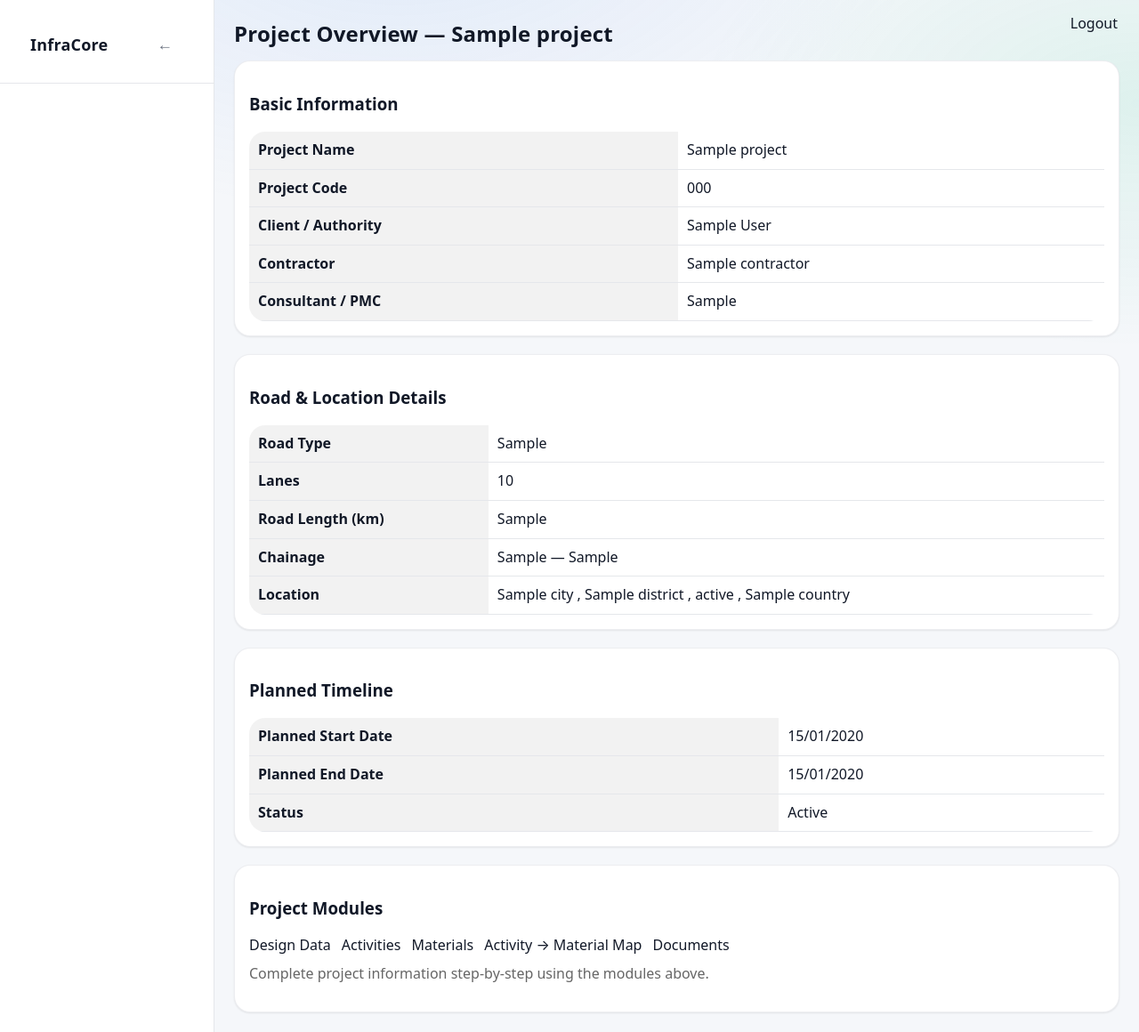
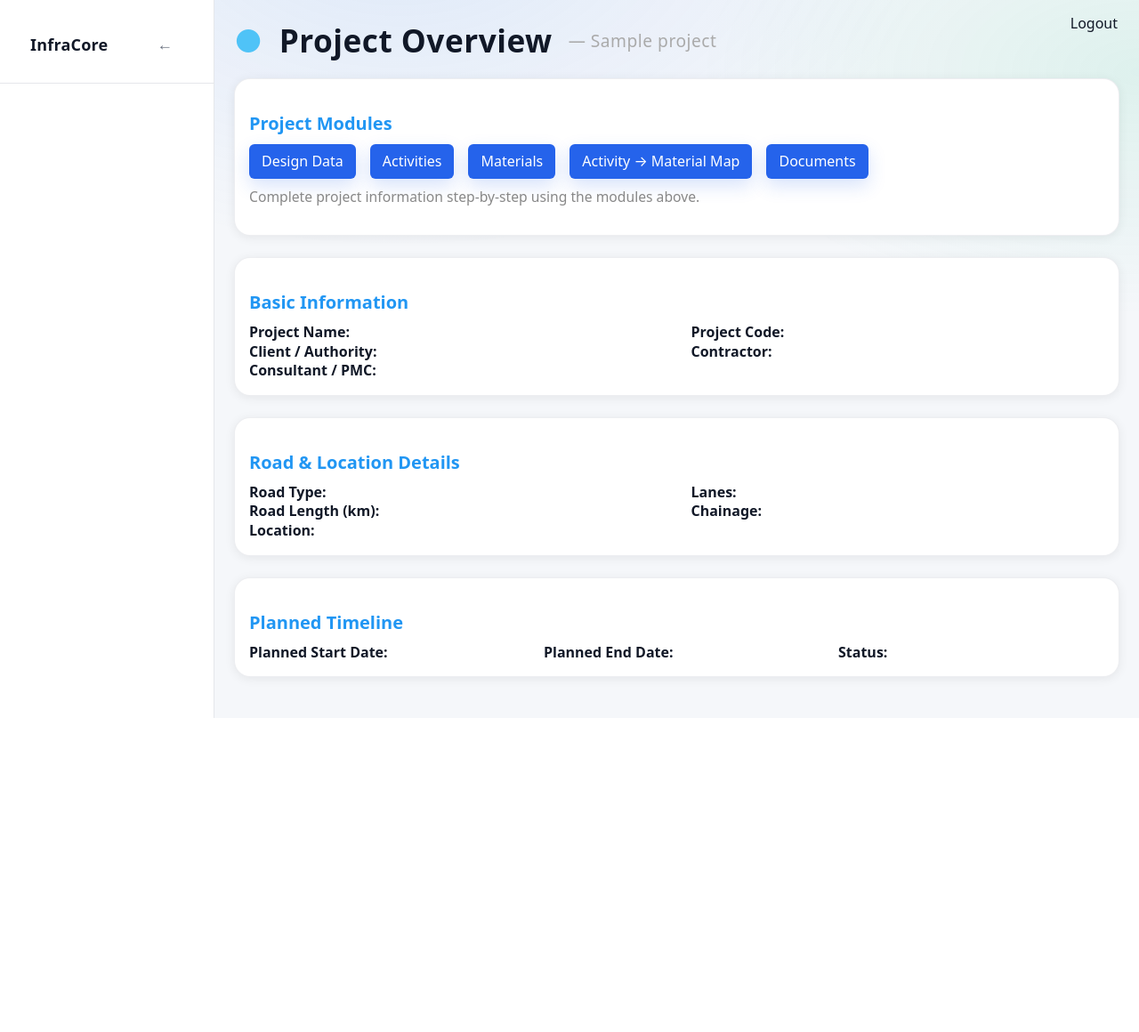
Before and after one commit to Noor0244/InfraCore, a FastAPI app: template app/templates/projects/overview.html in a window 1280 px wide. Shown: the whole page at 89% size. After the commit the page ends 807 px from the top, so only its background shows below. Run offline with FastAPI, Linux system fonts and the light colour scheme; the template is opened without the code that fills it: most values are stand-ins (such as "Sample title", 1, 10 or a date in 2020); parts of the project's set-up code (start-up, migrations or seed data) failed here and were passed over.

Commit message:
New Update For D

```diff
--- a/app/templates/project_materials.html
+++ b/app/templates/project_materials.html
@@ -7,7 +7,7 @@
     <div style="opacity:0.8;font-size:13px">Project Type: <span class="badge">{{ project.project_type or '—' }}</span></div>
   </div>
   <div style="display:flex;gap:10px;flex-wrap:wrap">
-    <a href="/projects/{{ project.id }}" class="btn">← Overview</a>
+    <!-- Overview button removed -->
     <a href="/projects/{{ project.id }}/activity-materials" class="btn">Activity → Material Map</a>
     <a href="/execution/{{ project.id }}" class="btn">Daily Entry</a>
   </div>
--- a/app/templates/projects.html
+++ b/app/templates/projects.html
@@ -74,6 +74,11 @@
                     </a>
                     {% endif %}
 
+                        <!-- 📄 PROJECT DETAILS (ALL USERS) -->
+                        <a href="/projects/{{ project.id }}" class="btn-info btn-sm">
+                            📄 Project Details
+                        </a>
+
                     <!-- 📦 ARCHIVE / RESTORE (ADMIN + MANAGER ONLY) -->
                       {% if user["role"] in ["admin", "superadmin", "manager"] %}
                     <form method="post"
--- a/app/templates/projects/design_data.html
+++ b/app/templates/projects/design_data.html
@@ -102,9 +102,7 @@
 </div>
 
 <div style="margin-top: 20px;">
-    <a href="/projects/{{ project.id }}" class="btn">
-        ← Back to Project Overview
-    </a>
+    <!-- Back to Project Overview removed -->
 </div>
 
 {% endblock %}
--- a/app/templates/projects/overview.html
+++ b/app/templates/projects/overview.html
@@ -2,71 +2,46 @@
 
 {% block content %}
 
-<h1 class="page-title">
-    Project Overview — {{ project.name }}
-</h1>
-
-<div class="card" style="max-width: 1100px; margin-bottom: 20px;">
-    <h3>Basic Information</h3>
-
-    <table class="table">
-        <tr>
-            <th>Project Name</th>
-            <td>{{ project.name }}</td>
-        </tr>
-        <tr>
-            <th>Project Code</th>
-            <td>{{ project.project_code or "-" }}</td>
-        </tr>
-        <tr>
-            <th>Client / Authority</th>
-            <td>{{ project.client_authority or "-" }}</td>
-        </tr>
-        <tr>
-            <th>Contractor</th>
-            <td>{{ project.contractor or "-" }}</td>
-        </tr>
-        <tr>
-            <th>Consultant / PMC</th>
-            <td>{{ project.consultant_pmc or "-" }}</td>
-        </tr>
-    </table>
+<div class="page-title" style="font-size:2.2rem;font-weight:700;margin-bottom:18px;letter-spacing:0.5px;display:flex;align-items:center;gap:18px;">
+    <span style="color:#4fc3f7;">&#9679;</span>
+    <span>Project Overview</span>
+    <span style="font-size:1.2rem;font-weight:400;color:#aaa;">— {{ project.name }}</span>
 </div>
 
-<div class="card" style="max-width: 1100px; margin-bottom: 20px;">
-    <h3>Road & Location Details</h3>
+<div class="card" style="max-width: 1100px; box-shadow:0 2px 12px 0 rgba(0,0,0,0.07); margin-bottom: 24px;">
+    <h3 style="margin-bottom:10px;font-size:1.25rem;font-weight:600;color:#2196f3;">Project Modules</h3>
+    <div style="display: flex; gap: 16px; flex-wrap: wrap; margin-bottom: 8px;">
+        <a href="/projects/{{ project.id }}/design-data" class="btn btn-primary">Design Data</a>
+        <a href="/projects/{{ project.id }}/activities" class="btn btn-primary">Activities</a>
+        <a href="/projects/{{ project.id }}/materials" class="btn btn-primary">Materials</a>
+        <a href="/projects/{{ project.id }}/activity-materials" class="btn btn-primary">Activity → Material Map</a>
+        <a href="/projects/{{ project.id }}/documents" class="btn btn-primary">Documents</a>
+    </div>
+    <p style="margin-top: 10px; color: #888; font-size:0.98rem;">
+        Complete project information step-by-step using the modules above.
+    </p>
+</div>
 
-    <table class="table">
-        <tr>
-            <th>Road Type</th>
-            <td>{{ project.road_type }}</td>
-        </tr>
-        <tr>
-            <th>Lanes</th>
-            <td>{{ project.lanes }}</td>
-        </tr>
-        <tr>
-            <th>Road Length (km)</th>
-            <td>{{ project.road_length_km }}</td>
-        </tr>
-        <tr>
-            <th>Chainage</th>
-            <td>
-                {{ project.chainage_start or "N/A" }}
-                —
-                {{ project.chainage_end or "N/A" }}
-            </td>
-        </tr>
-        <tr>
-            <th>Location</th>
-            <td>
-                {{ project.city }}
-                {% if project.district %}, {{ project.district }}{% endif %}
-                {% if project.state %}, {{ project.state }}{% endif %}
-                , {{ project.country }}
-            </td>
-        </tr>
-    </table>
+<div class="card" style="max-width: 1100px; margin-bottom: 24px; box-shadow:0 2px 12px 0 rgba(0,0,0,0.07);">
+    <h3 style="margin-bottom:10px;font-size:1.25rem;font-weight:600;color:#2196f3;">Basic Information</h3>
+    <div style="display:grid;grid-template-columns:1fr 1fr;gap:0 32px;">
+        <div><b>Project Name:</b> <span style="color:#fff">{{ project.name }}</span></div>
+        <div><b>Project Code:</b> <span style="color:#fff">{{ project.project_code or "-" }}</span></div>
+        <div><b>Client / Authority:</b> <span style="color:#fff">{{ project.client_authority or "-" }}</span></div>
+        <div><b>Contractor:</b> <span style="color:#fff">{{ project.contractor or "-" }}</span></div>
+        <div><b>Consultant / PMC:</b> <span style="color:#fff">{{ project.consultant_pmc or "-" }}</span></div>
+    </div>
+</div>
+
+<div class="card" style="max-width: 1100px; margin-bottom: 24px; box-shadow:0 2px 12px 0 rgba(0,0,0,0.07);">
+    <h3 style="margin-bottom:10px;font-size:1.25rem;font-weight:600;color:#2196f3;">Road & Location Details</h3>
+    <div style="display:grid;grid-template-columns:1fr 1fr;gap:0 32px;">
+        <div><b>Road Type:</b> <span style="color:#fff">{{ project.road_type }}</span></div>
+        <div><b>Lanes:</b> <span style="color:#fff">{{ project.lanes }}</span></div>
+        <div><b>Road Length (km):</b> <span style="color:#fff">{{ project.road_length_km }}</span></div>
+        <div><b>Chainage:</b> <span style="color:#fff">{{ project.chainage_start or "N/A" }} — {{ project.chainage_end or "N/A" }}</span></div>
+        <div style="grid-column:1/-1"><b>Location:</b> <span style="color:#fff">{{ project.city }}{% if project.district %}, {{ project.district }}{% endif %}{% if project.state %}, {{ project.state }}{% endif %}, {{ project.country }}</span></div>
+    </div>
 </div>
 
 {% if project.project_type|lower == "road" %}
@@ -163,53 +138,15 @@
 </div>
 {% endif %}
 
-<div class="card" style="max-width: 1100px; margin-bottom: 20px;">
-    <h3>Planned Timeline</h3>
-
-    <table class="table">
-        <tr>
-            <th>Planned Start Date</th>
-            <td>{{ project.planned_start_date|ddmmyyyy }}</td>
-        </tr>
-        <tr>
-            <th>Planned End Date</th>
-            <td>{{ project.planned_end_date|ddmmyyyy }}</td>
-        </tr>
-        <tr>
-            <th>Status</th>
-            <td>{{ project.status|capitalize }}</td>
-        </tr>
-    </table>
+<div class="card" style="max-width: 1100px; margin-bottom: 24px; box-shadow:0 2px 12px 0 rgba(0,0,0,0.07);">
+    <h3 style="margin-bottom:10px;font-size:1.25rem;font-weight:600;color:#2196f3;">Planned Timeline</h3>
+    <div style="display:grid;grid-template-columns:1fr 1fr 1fr;gap:0 32px;">
+        <div><b>Planned Start Date:</b> <span style="color:#fff">{{ project.planned_start_date|ddmmyyyy }}</span></div>
+        <div><b>Planned End Date:</b> <span style="color:#fff">{{ project.planned_end_date|ddmmyyyy }}</span></div>
+        <div><b>Status:</b> <span style="color:#fff">{{ project.status|capitalize }}</span></div>
+    </div>
 </div>
 
-<div class="card" style="max-width: 1100px;">
-    <h3>Project Modules</h3>
 
-    <div style="display: flex; gap: 12px; flex-wrap: wrap;">
-        <a href="/projects/{{ project.id }}/design-data" class="btn">
-            Design Data
-        </a>
-
-        <a href="/projects/{{ project.id }}/activities" class="btn">
-            Activities
-        </a>
-
-        <a href="/projects/{{ project.id }}/materials" class="btn">
-            Materials
-        </a>
-
-        <a href="/projects/{{ project.id }}/activity-materials" class="btn">
-            Activity → Material Map
-        </a>
-
-        <a href="/projects/{{ project.id }}/documents" class="btn">
-            Documents
-        </a>
-    </div>
-
-    <p style="margin-top: 10px; color: #666;">
-        Complete project information step-by-step using the modules above.
-    </p>
-</div>
 
 {% endblock %}
--- a/app/templates/projects_manage.html
+++ b/app/templates/projects_manage.html
@@ -48,9 +48,7 @@
     <td style="display:flex;gap:8px;flex-wrap:wrap">
 
         <!-- 👁 VIEW PROJECT OVERVIEW (ALL USERS) -->
-        <a href="/projects/{{ p.id }}" class="btn-primary">
-            👁 View
-        </a>
+            <!-- Project Overview direct access removed -->
 
         <!-- ✏️ EDIT -->
         {% if user["role"] in ["admin", "superadmin", "manager"] %}
```
Also changed, not shown: infra.db.
